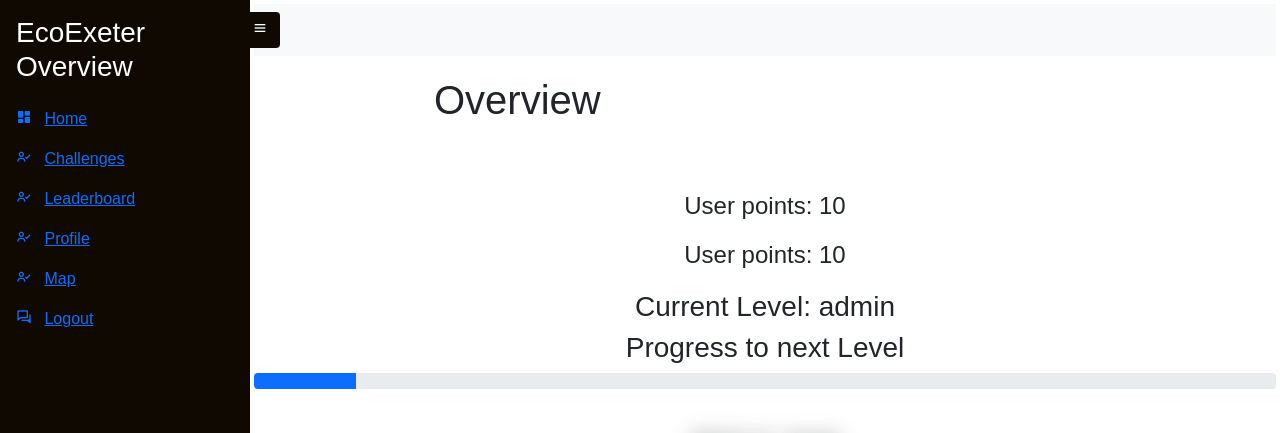
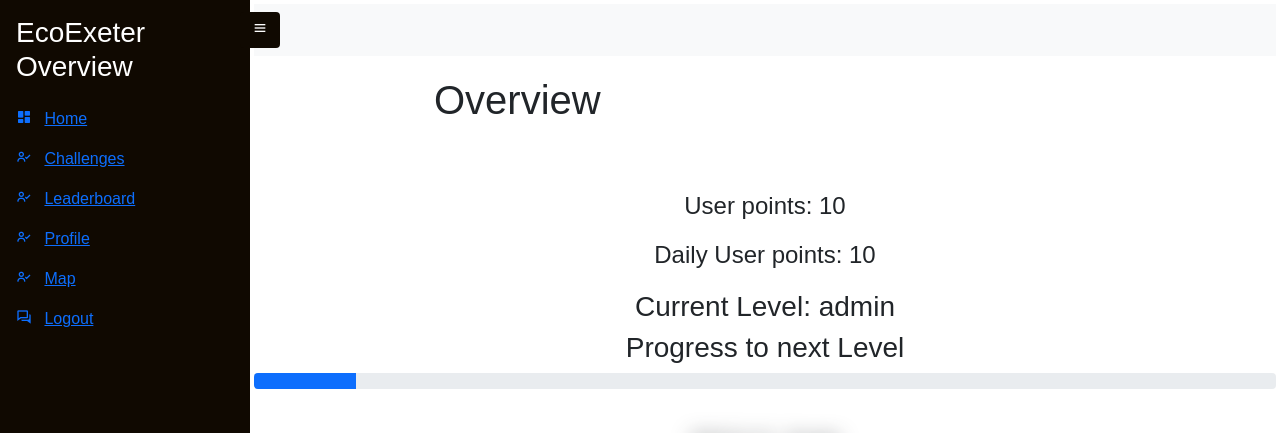
Before and after one commit to prinal07/GroupDjangoProject, a Django app: template player/templates/player/overview.html in a window 1280 px wide. Shown: the top 433 px of the page. Run offline with Django 4.2, Linux system fonts and the light colour scheme; tables that the repository leaves empty hold one stand-in row (values such as "Sample post"); the template is opened without the code that fills it: values that come from a table or form of the project are taken from there, most other values are stand-ins (such as "Sample title", 1, 10 or a date in 2020).

Commit message:
Daily points updated

```diff
--- a/player/templates/player/overview.html
+++ b/player/templates/player/overview.html
@@ -11,7 +11,7 @@
     <div class="user-points">
 
         <h3 class="user-points-title"> User points: {{ user_points }}  </h3>
-        <h4 class="daily-user-points-title"> User points: {{ daily_points }}  </h4>
+        <h4 class="daily-user-points-title"> Daily User points: {{ daily_points }}  </h4>
 
     </div>
 
--- a/player/views.py
+++ b/player/views.py
@@ -17,7 +17,8 @@ def home(request):
     logged_username = request.user.username
     logged_user = Account.objects.get(username=logged_username)
     # collect time accessed
-    if logged_user.last_day_accessed.today() != date.today():
+
+    if logged_user.last_day_accessed != date.today():
         logged_user.daily_points = 0
         logged_user.save()
 
```
